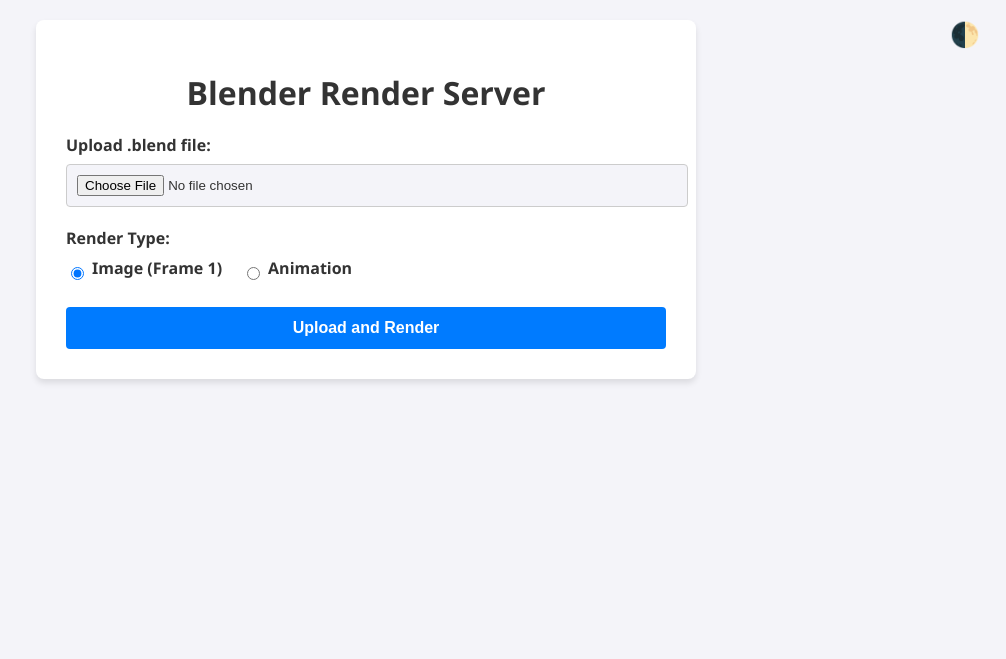
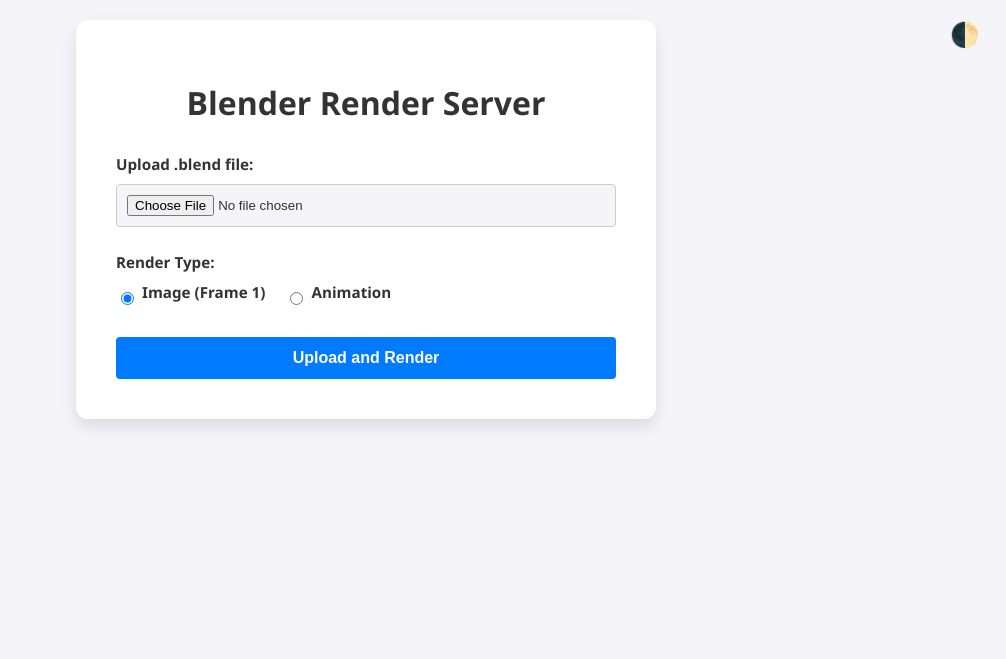
Before and after one commit to pheineke/blenderrenderer, a Flask app: page / in a window 1280 px wide. Shown: the top 659 px of the page, without its empty margins (274-1280 px from the left). Run offline with Flask 3, Linux system fonts and the light colour scheme.

Commit message:
design overhaul

```diff
--- a/templates/index.html
+++ b/templates/index.html
@@ -39,27 +39,29 @@
 
         .container {
             background-color: var(--container-bg);
-            padding: 30px;
-            border-radius: 8px;
-            box-shadow: 0 4px 6px rgba(0, 0, 0, 0.1);
+            padding: 40px;
+            border-radius: 12px;
+            box-shadow: 0 8px 16px rgba(0, 0, 0, 0.1);
             width: 100%;
-            max-width: 600px;
+            max-width: 500px;
             transition: background-color 0.3s;
         }
 
         h1 {
             text-align: center;
-            margin-bottom: 20px;
+            margin-bottom: 30px;
+            font-size: 2rem;
         }
 
         .form-group {
-            margin-bottom: 20px;
+            margin-bottom: 25px;
         }
 
         label {
             display: block;
-            margin-bottom: 8px;
+            margin-bottom: 10px;
             font-weight: 600;
+            font-size: 0.95rem;
         }
 
         input[type="file"] {
@@ -69,6 +71,8 @@
             border-radius: 4px;
             background-color: var(--bg-color);
             color: var(--text-color);
+            box-sizing: border-box;
+            /* Ensure padding doesn't overflow width */
         }
 
         .radio-group {
@@ -87,7 +91,6 @@
             padding: 12px;
             background-color: var(--primary-color);
             color: white;
-            /* Keep white for contrast on blue, or adjust for dark mode primary */
             border: none;
             border-radius: 4px;
             cursor: pointer;
@@ -98,7 +101,6 @@
 
         body.dark-mode button.submit-btn {
             color: #121212;
-            /* Dark text on light purple */
         }
 
         button.submit-btn:hover {
@@ -135,7 +137,6 @@
             background-color: #218838;
         }
 
-        /* Toggle Switch */
         .theme-toggle {
             position: absolute;
             top: 20px;
@@ -181,7 +182,6 @@
         {% if filename %}
         <div class="preview-section">
             <h2>Render Preview</h2>
-            <!-- Simple check for extension to decide tag, defaulting to img -->
             {% if filename.endswith('.mp4') or filename.endswith('.mkv') or filename.endswith('.avi') %}
             <video controls class="preview-media">
                 <source src="{{ url_for('download_file', filename=filename) }}" type="video/mp4">
@@ -200,7 +200,6 @@
         const toggleBtn = document.getElementById('themeToggle');
         const body = document.body;
 
-        // Check local storage
         if (localStorage.getItem('theme') === 'dark') {
             body.classList.add('dark-mode');
         }
```
